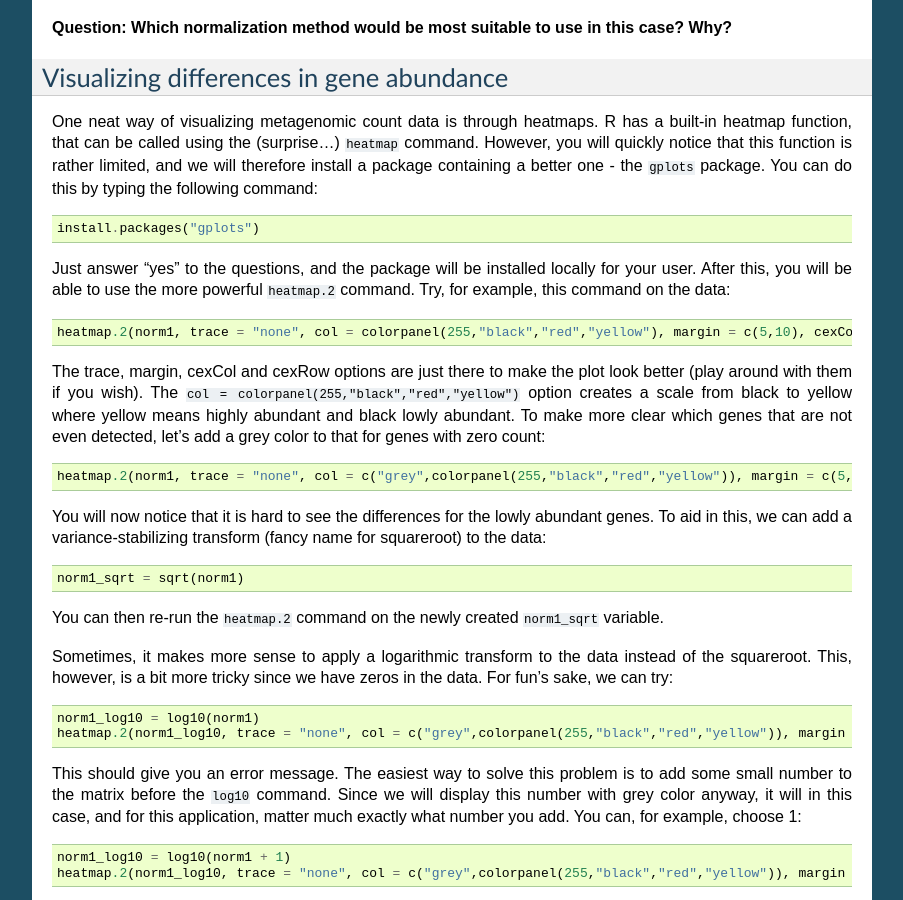
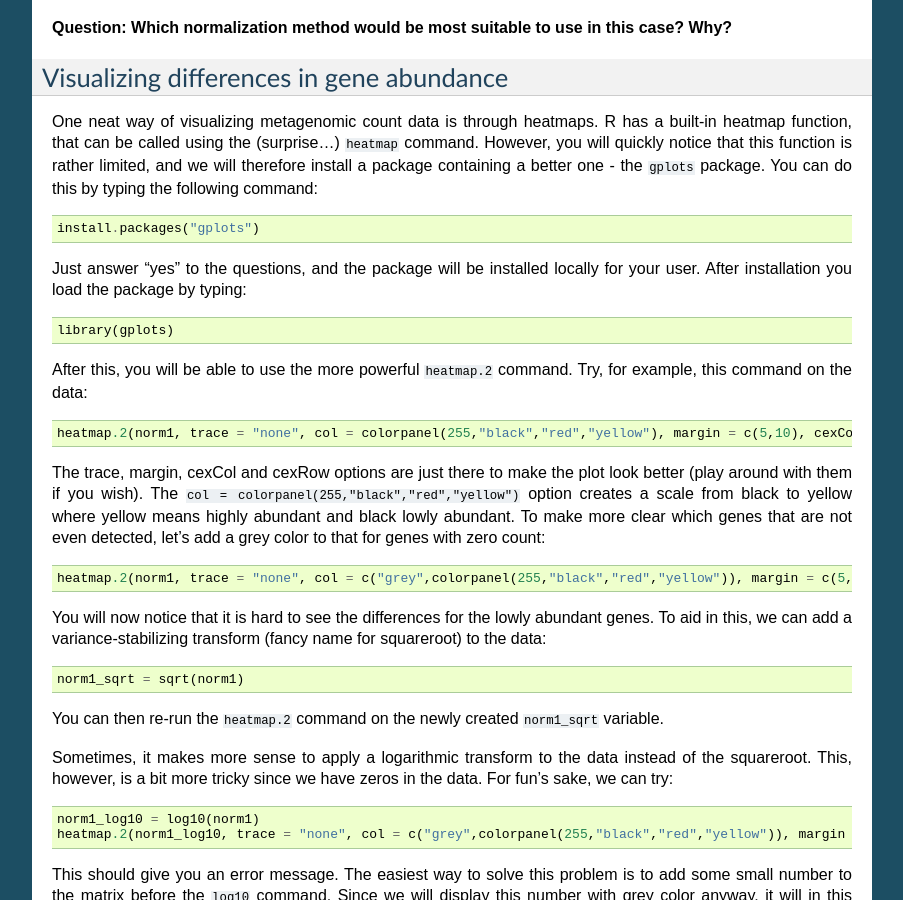
Before and after one commit to inodb/2014-5-metagenomics-workshop, a Sphinx documentation site: the page built from source/annotation/differential.rst, in a window 1280 px wide and 900 px high, scrolled down 2791 px. Shown: the whole window, without its empty margins (198-1101 px from the left). Built offline with Sphinx 7.4.7, drawn with Linux system fonts in a browser that asks for light colours.

Commit message:
Update differential.rst

```diff
--- a/source/annotation/differential.rst
+++ b/source/annotation/differential.rst
@@ -173,7 +173,11 @@ this by typing the following command::
     install.packages("gplots")
 
 Just answer "yes" to the questions, and the package will be installed locally for your
-user. After this, you will be able to use the more powerful ``heatmap.2`` command. Try,
+user. After installation you load the package by typing::
+
+    library(gplots)
+
+After this, you will be able to use the more powerful ``heatmap.2`` command. Try,
 for example, this command on the data::
 
     heatmap.2(norm1, trace = "none", col = colorpanel(255,"black","red","yellow"), margin = c(5,10), cexCol = 1, cexRow = 0.7)
```
